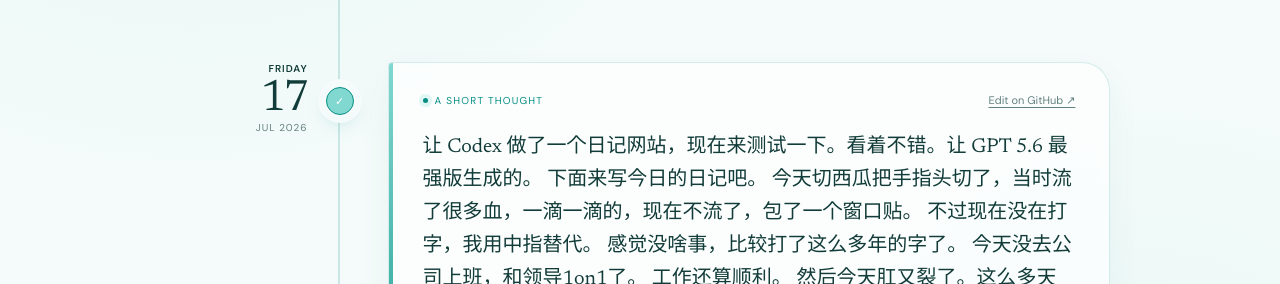
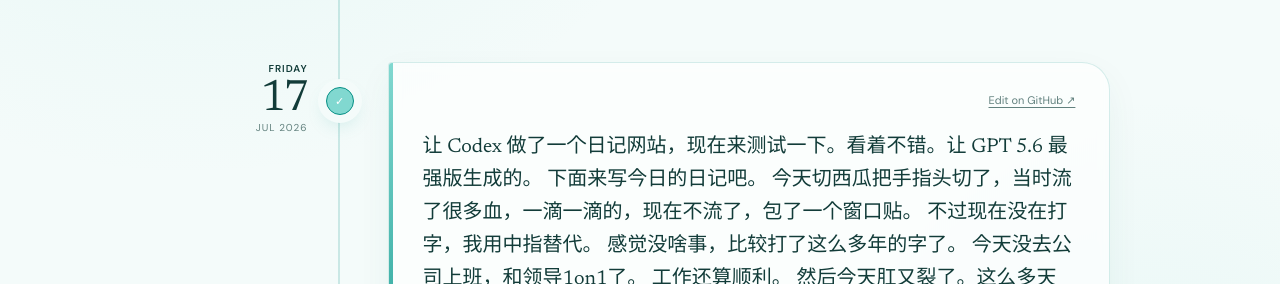
Before and after one commit to faryao/public-diary, a Jekyll site: the page built from index.html, in a window 1280 px wide. Shown: the part 409-693 px from the top of the page. Built offline with Jekyll 4.4.1, drawn with Linux system fonts in a browser that asks for light colours.

Commit message:
Remove diary mood feature

```diff
--- a/_layouts/post.html
+++ b/_layouts/post.html
@@ -4,7 +4,6 @@ layout: default
 <article class="post">
   <a class="back-link" href="{{ '/' | relative_url }}">← Back to the timeline</a>
   <header>
-    <p class="eyebrow">{{ page.mood | default: "DAILY DIARY" }}</p>
     <div class="post-date" aria-hidden="true">
       <strong>{{ page.date | date: "%d" }}</strong>
       <span>{{ page.date | date: "%A" }}<br>{{ page.date | date: "%B %Y" }}</span>
--- a/_posts/2026-07-17-my-entry.md
+++ b/_posts/2026-07-17-my-entry.md
@@ -1,7 +1,6 @@
 ---
 layout: post
 date: 2026-07-17
-mood: "A short thought"
 ---
 
 让 Codex 做了一个日记网站，现在来测试一下。看着不错。让 GPT 5.6 最强版生成的。
--- a/assets/app.js
+++ b/assets/app.js
@@ -12,7 +12,7 @@
   const todayKey = toDateKey(today);
 
   function newDiaryUrl(dateKey) {
-    const template = `---\nlayout: post\ndate: ${dateKey}\nmood: "Today in a few words"\n---\n\nWrite what happened today.\n\nWhat is one moment you want to remember?\n`;
+    const template = `---\nlayout: post\ndate: ${dateKey}\n---\n\nWrite what happened today.\n\nWhat is one moment you want to remember?\n`;
     const url = new URL(button.dataset.newUrl);
     url.searchParams.set('filename', `${dateKey}-diary.md`);
     url.searchParams.set('value', template);
--- a/assets/style.css
+++ b/assets/style.css
@@ -22,7 +22,6 @@ a { color: inherit; }
 nav { display: flex; gap: 28px; }
 nav a { color: var(--muted); font-size: 13px; text-decoration: none; transition: color .2s; }
 nav a:hover { color: var(--tiffany-deep); }
-.eyebrow { margin: 0 0 22px; color: var(--tiffany-deep); font-size: 11px; font-weight: 600; letter-spacing: .18em; }
 .write-button { display: inline-flex; align-items: center; gap: 34px; padding: 16px 20px; background: var(--tiffany-dark); color: #fff; border-radius: 3px; box-shadow: 0 10px 28px rgba(7,94,88,.18); font-size: 13px; text-decoration: none; transition: transform .2s, background .2s, box-shadow .2s; }
 .write-button:hover { transform: translateY(-2px); background: var(--tiffany-deep); box-shadow: 0 14px 34px rgba(7,94,88,.24); }
 .write-button svg { width: 19px; fill: none; stroke: currentColor; stroke-width: 1.5; }
@@ -47,9 +46,7 @@ nav a:hover { color: var(--tiffany-deep); }
 .diary-card { position: relative; min-width: 0; overflow: hidden; padding: 30px 34px 34px; background: rgba(255,255,255,.64); border: 1px solid rgba(7,143,133,.16); border-radius: 4px 28px 4px 4px; box-shadow: 0 13px 35px rgba(7,94,88,.05); backdrop-filter: blur(6px); transition: transform .2s, border-color .2s, background .2s, box-shadow .2s; }
 .is-written .diary-card::before { content: ""; position: absolute; inset: 0 auto 0 0; width: 4px; background: linear-gradient(var(--tiffany), var(--tiffany-deep)); }
 .is-written .diary-card:hover { transform: translateY(-3px); background: rgba(255,255,255,.86); border-color: rgba(7,143,133,.32); box-shadow: var(--shadow); }
-.entry-topline { display: flex; justify-content: space-between; }
-.entry-topline p { display: flex; align-items: center; gap: 7px; margin: 0; color: var(--tiffany-deep); font-size: 10px; letter-spacing: .12em; text-transform: uppercase; }
-.status-dot { width: 5px; height: 5px; background: var(--tiffany-deep); border-radius: 50%; box-shadow: 0 0 0 4px rgba(129,216,208,.22); }
+.entry-topline { display: flex; justify-content: flex-end; }
 .edit-link { color: var(--muted); font-size: 11px; text-underline-offset: 3px; }
 .excerpt { max-width: 680px; margin-top: 24px; color: var(--ink); font: 400 20px/1.65 "Newsreader", serif; }
 .excerpt p { margin: 0; }
--- a/index.html
+++ b/index.html
@@ -28,7 +28,6 @@ layout: default
       <div class="diary-card">
         <div class="entry-body">
           <div class="entry-topline">
-            <p><span class="status-dot"></span>{{ post.mood | default: "Diary kept" }}</p>
             <a class="edit-link" href="https://github.com/{{ site.github_username }}/{{ site.repository_name }}/edit/main/{{ post.path }}" target="_blank" rel="noreferrer" aria-label="Edit diary for {{ post.date | date: '%B %-d, %Y' }} on GitHub">Edit on GitHub ↗</a>
           </div>
           <div class="excerpt">{{ post.excerpt }}</div>
```
